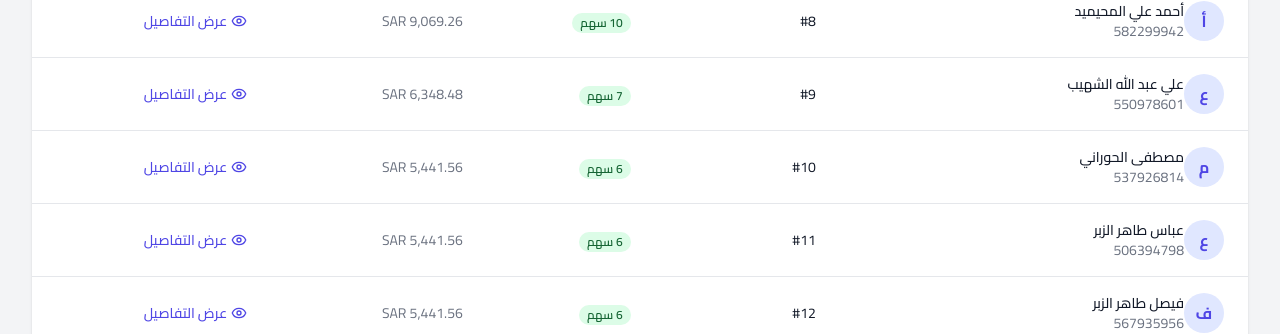
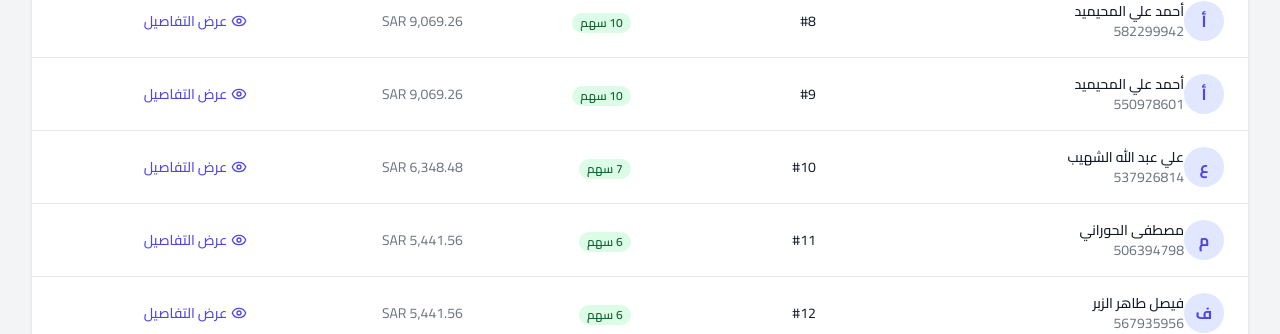
Before and after one commit to alnzr0220-commits/Investment, a React (Vite) app: page /admin in a window 1280 px wide. Shown: the part 869-1203 px from the top of the page. Built offline with nearby package versions, Linux system fonts and the light colour scheme; no server answers.

Commit message:
تحديث البيانات النهائي حسب الورك شيت - جميع القيم صحيحة الآن

```diff
--- a/src/api.ts
+++ b/src/api.ts
@@ -241,15 +241,15 @@ export const api = {
         subscriberNumber: '1',
         fullName: 'جعفر طاهر الزبر',
         phoneNumber: '536003223',
-        sharesCount: 40,
-        totalSavings: 36000,
-        monthlyPayment: 2000,
-        baseShareValue: 900.00,
-        currentShareValue: 952.82,
-        realPortfolioValue: 38112.86,
-        ownershipPercentage: 19.70,
-        growthPercentage: 5.9,
-        totalIncome: 38112.86,
+        sharesCount: 42,
+        totalSavings: 38100,
+        monthlyPayment: 2100,
+        baseShareValue: 950.00,
+        currentShareValue: 906.93,
+        realPortfolioValue: 38090.89,
+        ownershipPercentage: 20.49,
+        growthPercentage: -4.5,
+        totalIncome: 38090.89,
       },
       {
         subscriberNumber: '2',
@@ -351,8 +351,22 @@ export const api = {
       },
       {
         subscriberNumber: '9',
+        fullName: 'أحمد علي المحيميد',
+        phoneNumber: '550978601',
+        sharesCount: 10,
+        totalSavings: 9000,
+        monthlyPayment: 500,
+        baseShareValue: 950.00,
+        currentShareValue: 906.93,
+        realPortfolioValue: 9069.26,
+        ownershipPercentage: 4.88,
+        growthPercentage: -4.5,
+        totalIncome: 9069.26,
+      },
+      {
+        subscriberNumber: '10',
         fullName: 'علي عبد الله الشهيب',
-        phoneNumber: '550978601',
+        phoneNumber: '537926814',
         sharesCount: 7,
         totalSavings: 6300,
         monthlyPayment: 350,
@@ -364,22 +378,8 @@ export const api = {
         totalIncome: 6348.48,
       },
       {
-        subscriberNumber: '10',
+        subscriberNumber: '11',
         fullName: 'مصطفى الحوراني',
-        phoneNumber: '537926814',
-        sharesCount: 6,
-        totalSavings: 5400,
-        monthlyPayment: 300,
-        baseShareValue: 950.00,
-        currentShareValue: 906.93,
-        realPortfolioValue: 5441.56,
-        ownershipPercentage: 2.93,
-        growthPercentage: -4.5,
-        totalIncome: 5441.56,
-      },
-      {
-        subscriberNumber: '11',
-        fullName: 'عباس طاهر الزبر',
         phoneNumber: '506394798',
         sharesCount: 6,
         totalSavings: 5400,
```
